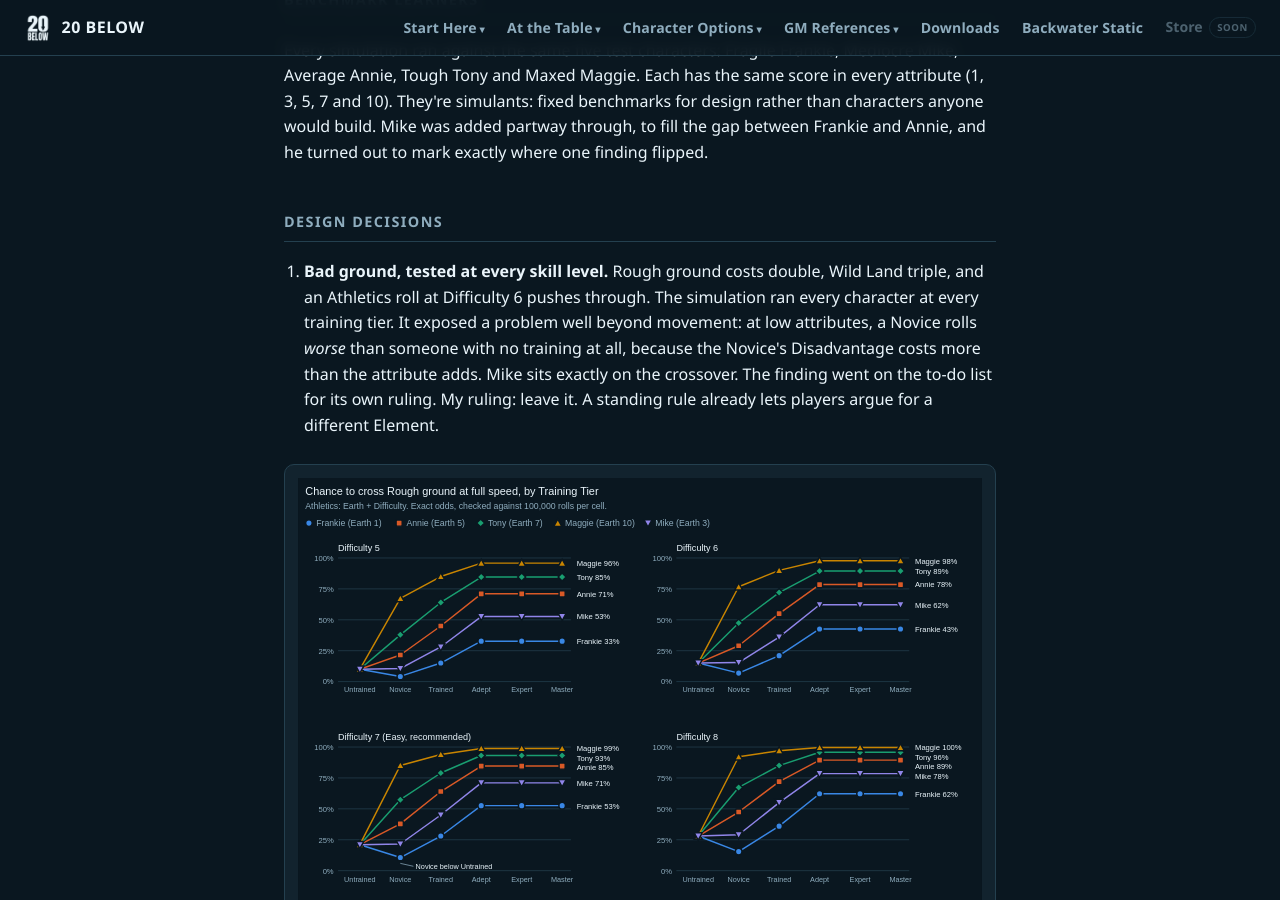
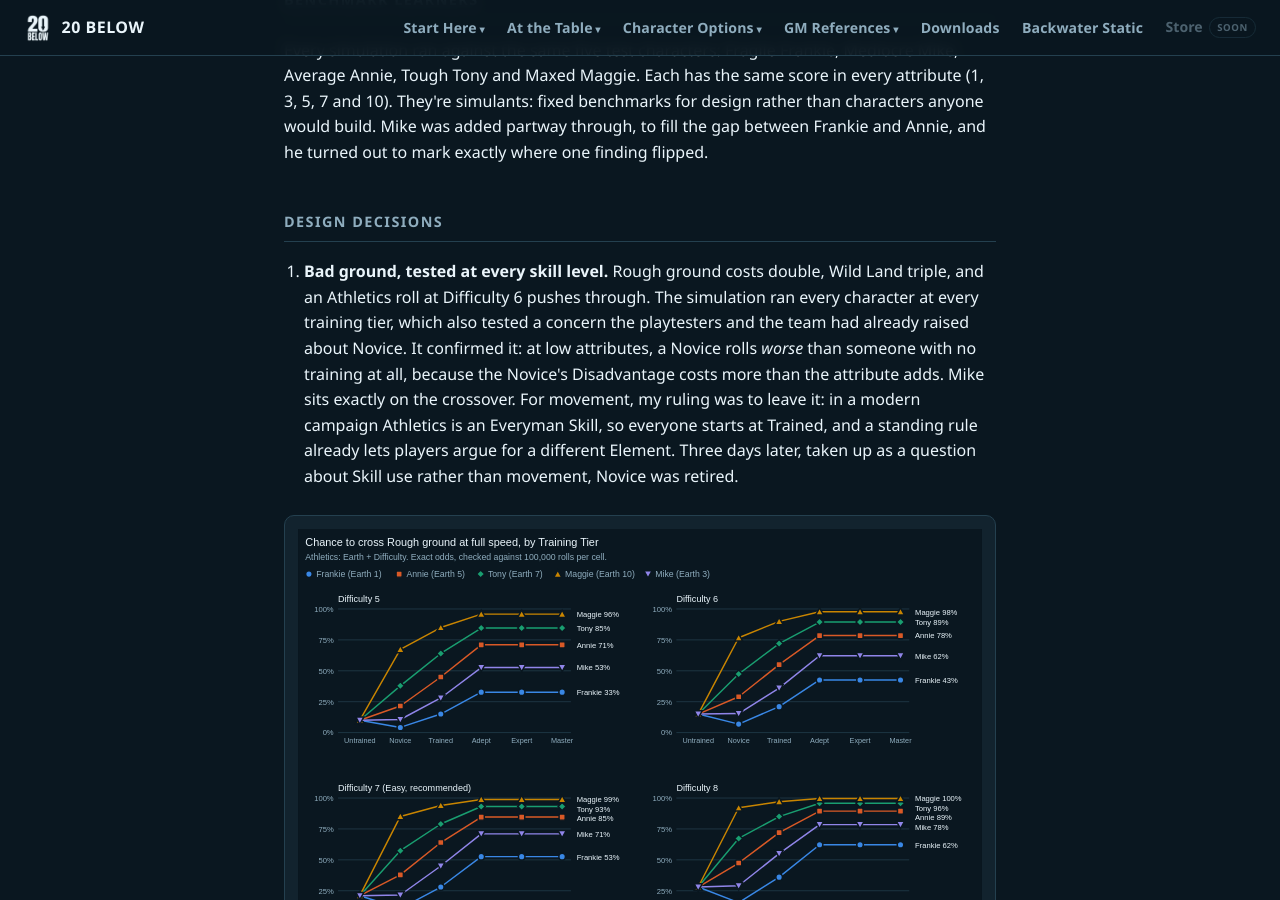
Before and after one commit to feralucce/20_Below, a Jekyll site: the page built from docs/case-study-movement.html, in a window 1280 px wide and 900 px high, scrolled down 1624 px. Built offline with Jekyll 4.4.1, drawn with Linux system fonts in a browser that asks for light colours.

Commit message:
Movement case study: the Novice finding confirmed a concern playtesters raised
Co-Authored-By: Claude Opus 5.5 <noreply@anthropic.com>

```diff
--- a/docs/case-study-movement.html
+++ b/docs/case-study-movement.html
@@ -99,7 +99,7 @@
 
   <h2>Design Decisions</h2>
   <ol>
-    <li><strong>Bad ground, tested at every skill level.</strong> Rough ground costs double, Wild Land triple, and an Athletics roll at Difficulty 6 pushes through. The simulation ran every character at every training tier. It exposed a problem well beyond movement: at low attributes, a Novice rolls <em>worse</em> than someone with no training at all, because the Novice's Disadvantage costs more than the attribute adds. Mike sits exactly on the crossover. The finding went on the to-do list for its own ruling. My ruling: leave it. A standing rule already lets players argue for a different Element.</li>
+    <li><strong>Bad ground, tested at every skill level.</strong> Rough ground costs double, Wild Land triple, and an Athletics roll at Difficulty 6 pushes through. The simulation ran every character at every training tier, which also tested a concern the playtesters and the team had already raised about Novice. It confirmed it: at low attributes, a Novice rolls <em>worse</em> than someone with no training at all, because the Novice's Disadvantage costs more than the attribute adds. Mike sits exactly on the crossover. For movement, my ruling was to leave it: in a modern campaign Athletics is an Everyman Skill, so everyone starts at Trained, and a standing rule already lets players argue for a different Element. Three days later, taken up as a question about Skill use rather than movement, Novice was retired.</li>
   </ol>
 
   <figure class="chart">
```
